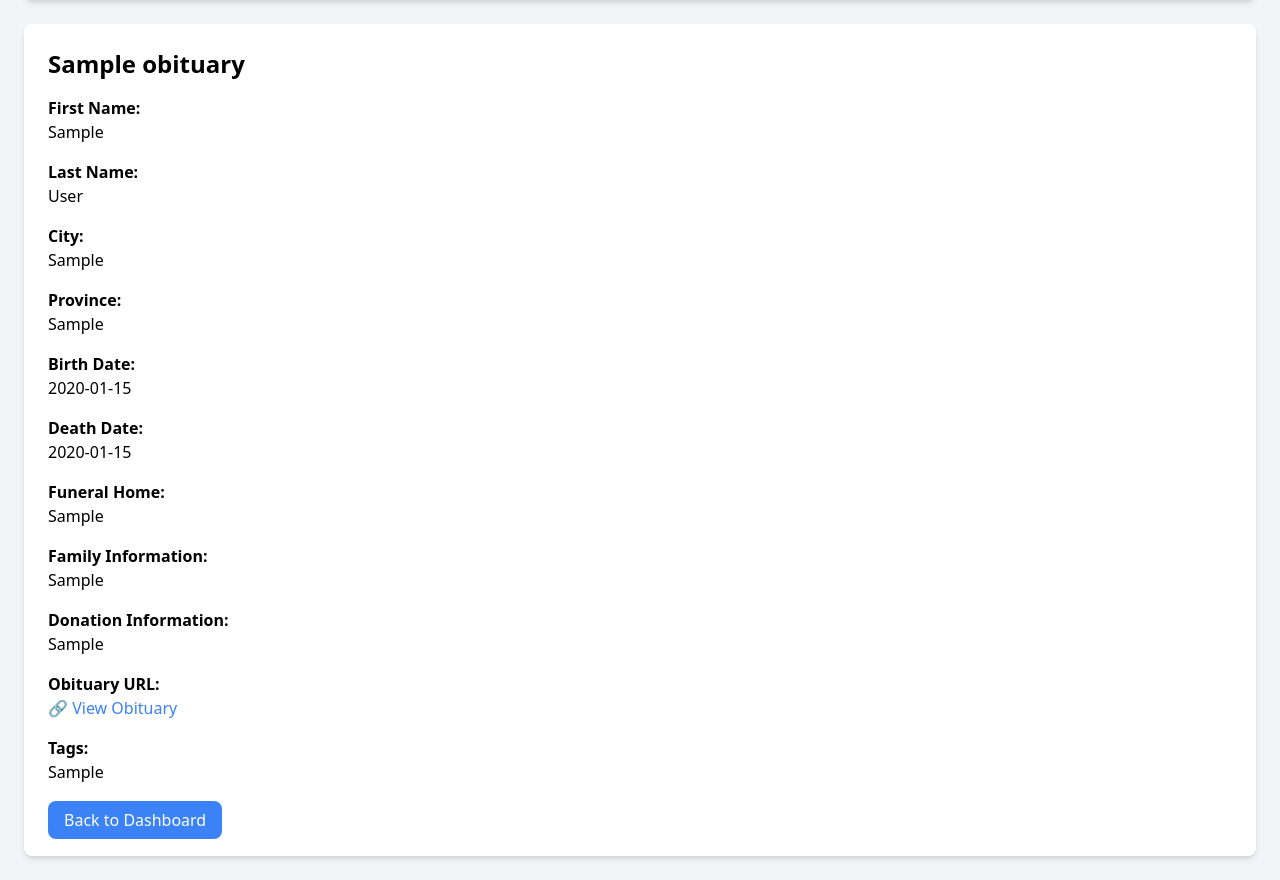
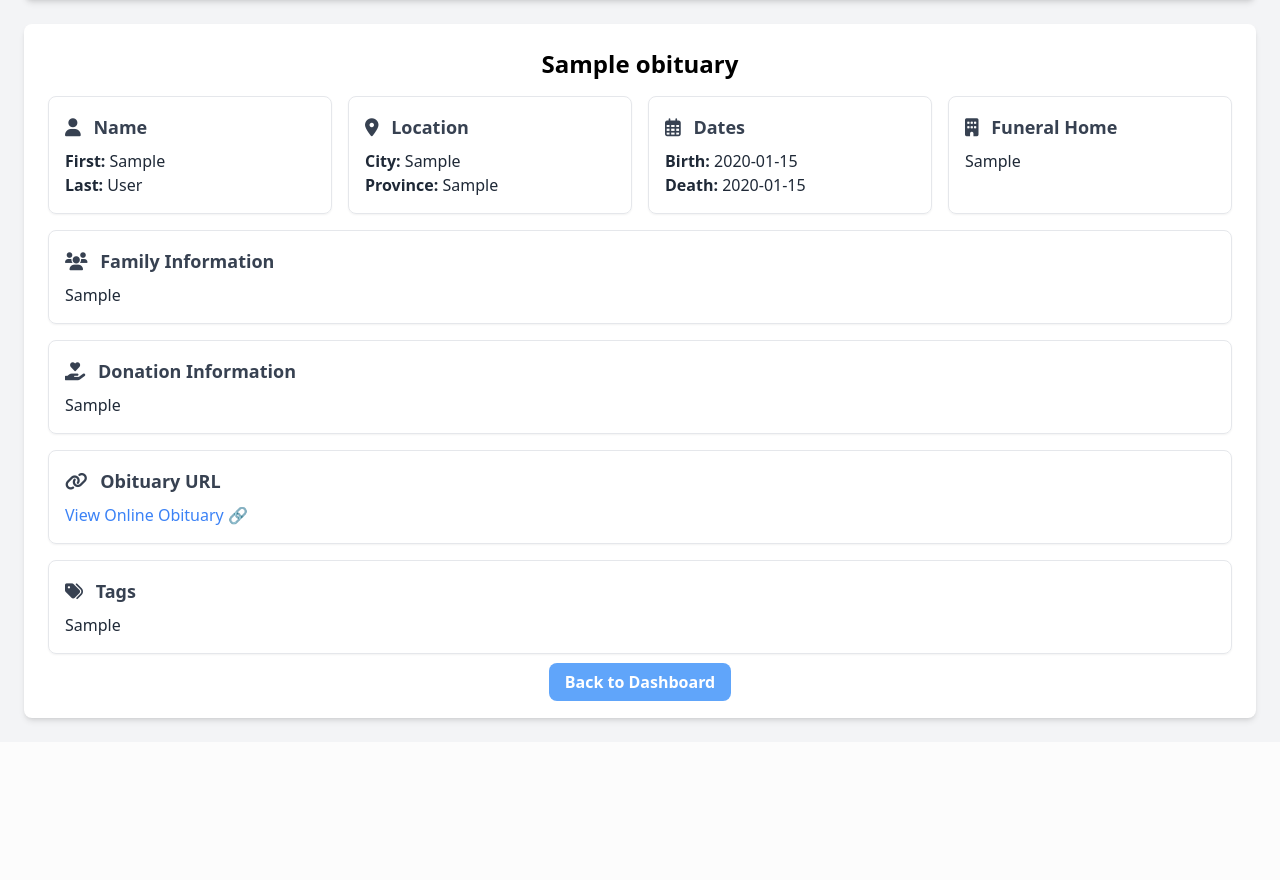
Before and after one commit to Ayush-HydraProjects/rememberingScrapper, a Flask app: page /obituary/1 in a window 1280 px wide. Shown: the part 84-964 px from the top of the page. After the commit the page ends 808 px from the top, so only its background shows below. Run offline with Flask 3, Linux system fonts and the light colour scheme; tables that the repository leaves empty hold one stand-in row (values such as "Sample post"); some libraries are stand-ins or nearby versions.

Commit message:
obituary_detail page revised

```diff
--- a/templates/dashboard.html
+++ b/templates/dashboard.html
@@ -147,7 +147,6 @@
                 </button>
             </div>
             <div id="obituaryList" style="max-height: 70vh; overflow-y: auto;">
-                <div class="overflow-x-auto">
                 <table class="min-w-full border border-gray-300 table-fixed">
                     <thead class="bg-gray-200 sticky top-0">
                     <tr>
@@ -160,7 +159,7 @@
                         <th class="border px-4 py-2 text-left w-1/6">Obituary URL</th>
                     </tr>
                     </thead>
-                        <tbody class="obituary-table-body">
+                        <tbody class="obituary-table-body overflow-x-auto">
                         </tbody>
                 </table>
             </div>
--- a/templates/obituary_detail.html
+++ b/templates/obituary_detail.html
@@ -6,6 +6,9 @@
     <title>{{ obituary.name }} - Obituary Details</title>
     <script src="https://cdn.tailwindcss.com"></script>
     <link rel="stylesheet" href="{{ url_for('static', filename='styles.css') }}">
+    <link rel="stylesheet" href="https://cdnjs.cloudflare.com/ajax/libs/font-awesome/6.0.0/css/all.min.css"
+          integrity="sha512-9usAa10IRO0HhonpyAIVpjrylPvoDwiPUiKdWk5t3PyolY1cOd4DSE0Ga+ri4AuTroPR5aQvXU9xC6qOPnzFeg=="
+          crossorigin="anonymous" referrerpolicy="no-referrer"/>
 </head>
 <body class="bg-gray-100">
 
@@ -14,61 +17,88 @@
         Obituary Details
     </header>
 
-    <div class="bg-white p-6 rounded-lg shadow-md">
-        <h2 class="text-2xl font-semibold mb-4">{{ obituary.name }}</h2>
+    <div class="bg-white p-6 rounded-lg shadow-md space-y-4"> <!-- Reduced vertical spacing -->
 
+        <h2 class="text-2xl font-semibold mb-4 text-center">{{ obituary.name }}</h2> <!-- Centered name -->
+
+        <!-- Row of First Four Sections -->
+        <div class="grid grid-cols-1 md:grid-cols-2 lg:grid-cols-4 gap-4 mb-6"> <!-- Grid container for first 4 sections -->
+
+            <!-- Name Section -->
+            <section class="p-4 border rounded-lg shadow-sm">
+                <h3 class="font-semibold text-lg text-gray-700 mb-2"><i class="fas fa-user mr-2"></i> Name</h3>
+                <p class="text-gray-800">
+                    <span class="font-semibold">First:</span> {{ obituary.first_name or 'N/A' }}<br>
+                    <span class="font-semibold">Last:</span> {{ obituary.last_name or 'N/A' }}
+                </p>
+            </section>
+
+            <!-- Location Section -->
+            <section class="p-4 border rounded-lg shadow-sm">
+                <h3 class="font-semibold text-lg text-gray-700 mb-2"><i class="fas fa-map-marker-alt mr-2"></i> Location</h3>
+                <p class="text-gray-800">
+                    <span class="font-semibold">City:</span> {{ obituary.city or 'N/A' }}<br>
+                    <span class="font-semibold">Province:</span> {{ obituary.province or 'N/A' }}
+                </p>
+            </section>
+
+            <!-- Dates Section -->
+            <section class="p-4 border rounded-lg shadow-sm">
+                <h3 class="font-semibold text-lg text-gray-700 mb-2"><i class="far fa-calendar-alt mr-2"></i> Dates</h3>
+                <p class="text-gray-800">
+                    <span class="font-semibold">Birth:</span> {{ obituary.birth_date or 'N/A' }}<br>
+                    <span class="font-semibold">Death:</span> {{ obituary.death_date or 'N/A' }}
+                </p>
+            </section>
+
+            <!-- Funeral Home Section -->
+            <section class="p-4 border rounded-lg shadow-sm">
+                <h3 class="font-semibold text-lg text-gray-700 mb-2"><i class="fas fa-building mr-2"></i> Funeral Home</h3>
+                <p class="text-gray-800">{{ obituary.funeral_home or 'N/A' }}</p>
+            </section>
+
+        </div> <!-- End Grid Container -->
+
+
+        <!-- Family Information Section (Vertical) -->
         <div class="mb-4">
-            <p class="font-semibold">First Name:</p>
-            <p>{{ obituary.first_name }}</p>
-        </div>
-        <div class="mb-4">
-            <p class="font-semibold">Last Name:</p>
-            <p>{{ obituary.last_name }}</p>
+            <section class="p-4 border rounded-lg shadow-sm">
+                <h3 class="font-semibold text-lg text-gray-700 mb-2"><i class="fas fa-users mr-2"></i> Family Information</h3>
+                <p class="text-gray-800">{{ obituary.family_information or 'N/A' }}</p>
+            </section>
         </div>
 
+        <!-- Donation Information Section (Vertical) -->
         <div class="mb-4">
-            <p class="font-semibold">City:</p>
-            <p>{{ obituary.city or 'N/A' }}</p>
-        </div>
-        <div class="mb-4">
-            <p class="font-semibold">Province:</p>
-            <p>{{ obituary.province or 'N/A' }}</p>
-        </div>
-        <div class="mb-4">
-            <p class="font-semibold">Birth Date:</p>
-            <p>{{ obituary.birth_date or 'N/A' }}</p>
-        </div>
-        <div class="mb-4">
-            <p class="font-semibold">Death Date:</p>
-            <p>{{ obituary.death_date or 'N/A' }}</p>
-        </div>
-        <div class="mb-4">
-            <p class="font-semibold">Funeral Home:</p>
-            <p>{{ obituary.funeral_home or 'N/A' }}</p>
-        </div>
-        <div class="mb-4">
-            <p class="font-semibold">Family Information:</p>
-            <p>{{ obituary.family_information or 'N/A' }}</p>
-        </div>
-        <div class="mb-4">
-            <p class="font-semibold">Donation Information:</p>
-            <p>{{ obituary.donation_information or 'N/A' }}</p>
-        </div>
-        <div class="mb-4">
-            <p class="font-semibold">Obituary URL:</p>
-            <p>
-                <a href="{{ obituary.obituary_url }}" target="_blank" class="text-blue-500 hover:underline">
-                    🔗 View Obituary
-                </a>
-            </p>
-        </div>
-         <div class="mb-4">
-            <p class="font-semibold">Tags:</p>
-            <p>{{ obituary.tags or 'None' }}</p>  <!-- Display tags -->
+            <section class="p-4 border rounded-lg shadow-sm">
+                <h3 class="font-semibold text-lg text-gray-700 mb-2"><i class="fas fa-hand-holding-heart mr-2"></i> Donation Information</h3>
+                <p class="text-gray-800">{{ obituary.donation_information or 'N/A' }}</p>
+            </section>
         </div>
 
-        <div class="mt-6">
-            <a href="/" class="bg-blue-500 text-white px-4 py-2 rounded-lg hover:bg-blue-600">
+        <!-- Obituary URL Section (Vertical) -->
+        <div class="mb-4">
+            <section class="p-4 border rounded-lg shadow-sm">
+                <h3 class="font-semibold text-lg text-gray-700 mb-2"><i class="fas fa-link mr-2"></i> Obituary URL</h3>
+                <p class="text-gray-800">
+                    <a href="{{ obituary.obituary_url }}" target="_blank" class="text-blue-500 hover:underline">
+                        View Online Obituary 🔗
+                    </a>
+                </p>
+            </section>
+        </div>
+
+        <!-- Tags Section (Vertical) -->
+        <div class="mb-4">
+            <section class="p-4 border rounded-lg shadow-sm">
+                <h3 class="font-semibold text-lg text-gray-700 mb-2"><i class="fas fa-tags mr-2"></i> Tags</h3>
+                <p class="text-gray-800">{{ obituary.tags or 'None' }}</p>
+            </section>
+        </div>
+
+
+        <div class="mt-6 text-center"> <!-- Centered button -->
+            <a href="/" class="primary-button">
                 Back to Dashboard
             </a>
         </div>
```
Lines whose indentation alone changed are shown as unchanged.
